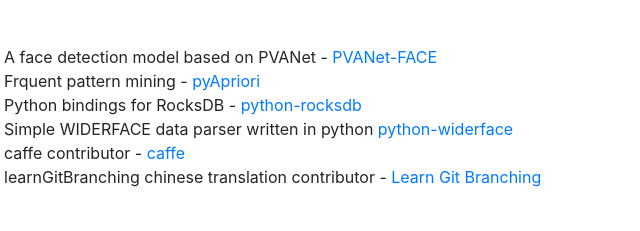
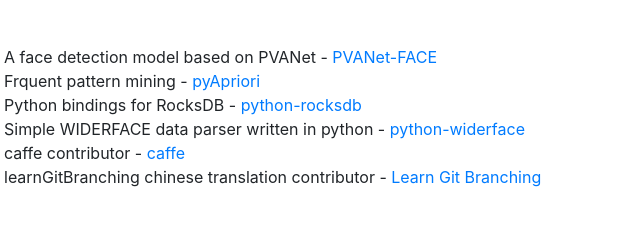
Before and after one commit to twmht/twmht.github.io, a website with bundled scripts: page index.html in a window 1280 px wide. Shown: the part 3878-4109 px from the top of the page, 356-996 px from the left. Built offline with nearby package versions, Linux system fonts and the light colour scheme; a web font is replaced by a local one.

Commit message:
fix typo

```diff
--- a/index.html
+++ b/index.html
@@ -232,7 +232,7 @@
                 </li>
                 <li>
                   <i class="fa-li fa fa-thumbs-up text-warning"></i>
-                  Simple WIDERFACE data parser written in python
+                  Simple WIDERFACE data parser written in python -
                   <a href="https://pypi.python.org/pypi/python-widerface/0.1.2">python-widerface</a>
                 </li>
                 <li>
```
